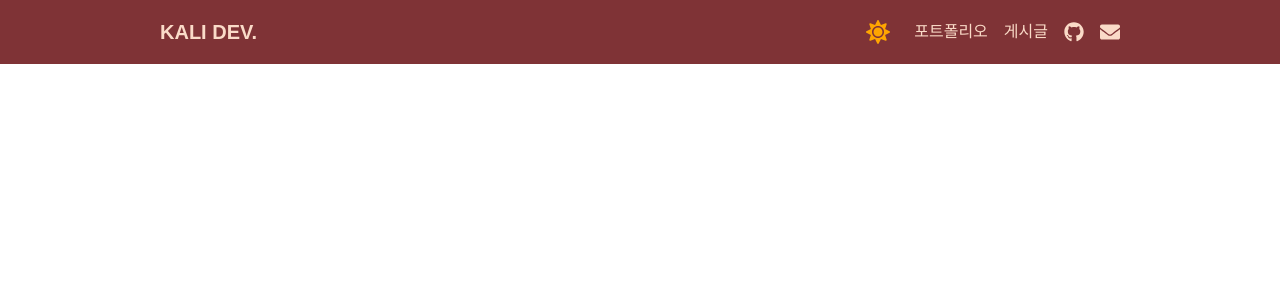
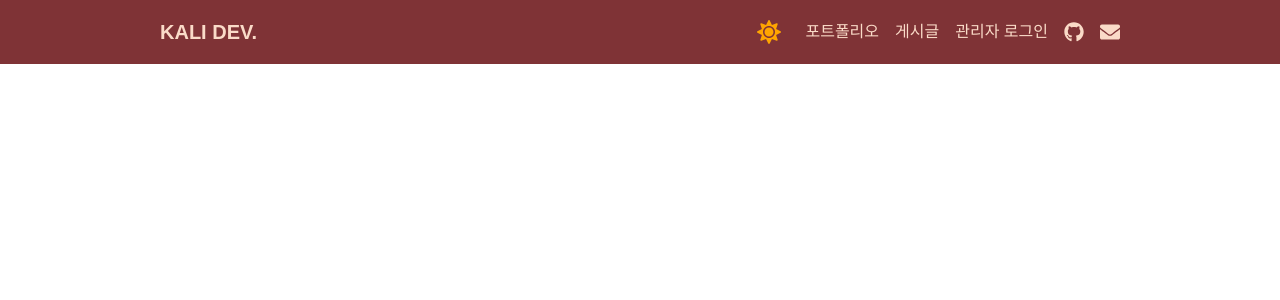
Before and after one commit to Hyun-EG/noah, a Next.js app: page / in a window 1280 px wide. Shown: the top 300 px of the page. Built offline with nearby package versions, Linux system fonts and the light colour scheme; a web font is replaced by a local one.

Commit message:
Feat: 관리자 로그인 네브아이템 추가

```diff
--- a/app/(components)/nav/_components/navItemList.ts
+++ b/app/(components)/nav/_components/navItemList.ts
@@ -7,4 +7,8 @@ export const navItemList = [
     label: "게시글",
     href: "/post",
   },
+  {
+    label: "관리자 로그인",
+    href: "/admin/login",
+  },
 ];
```
